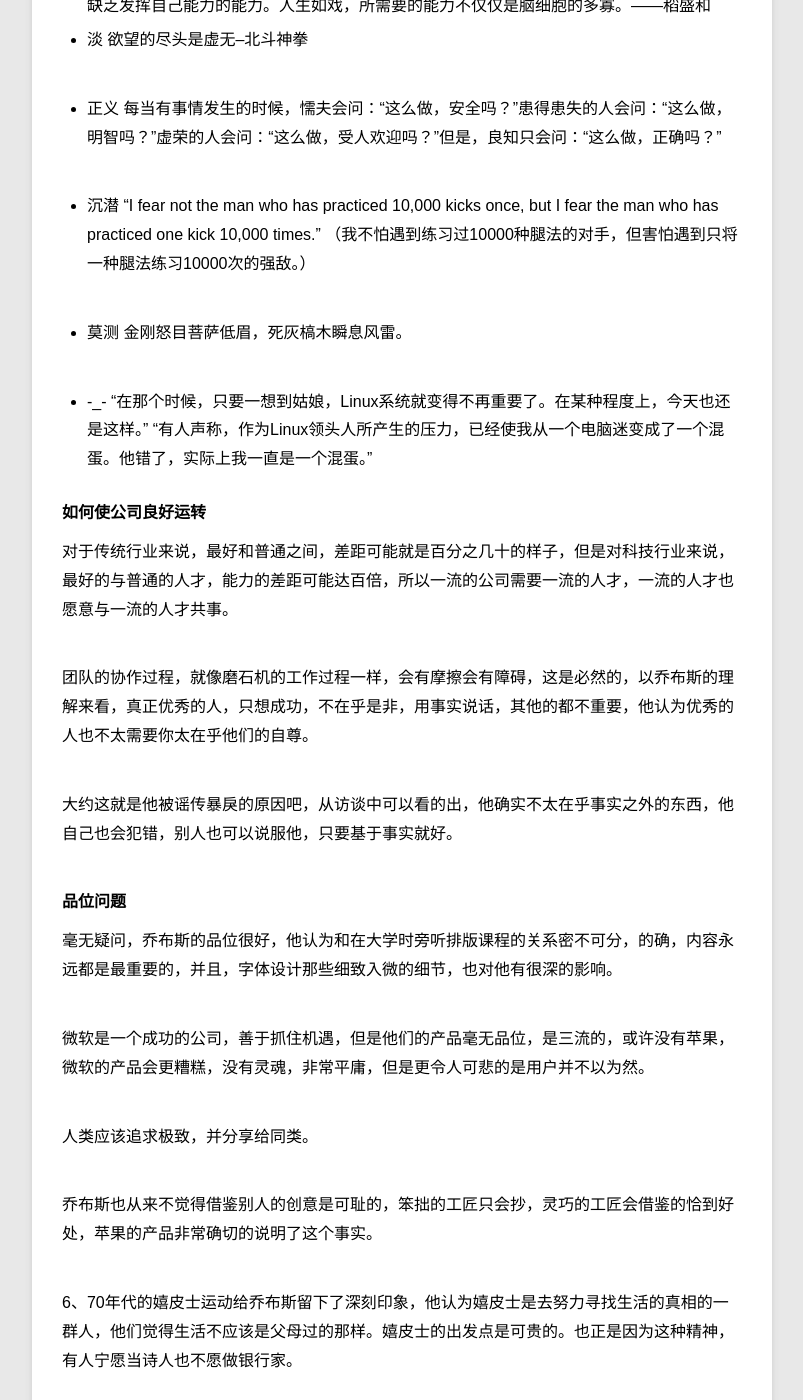
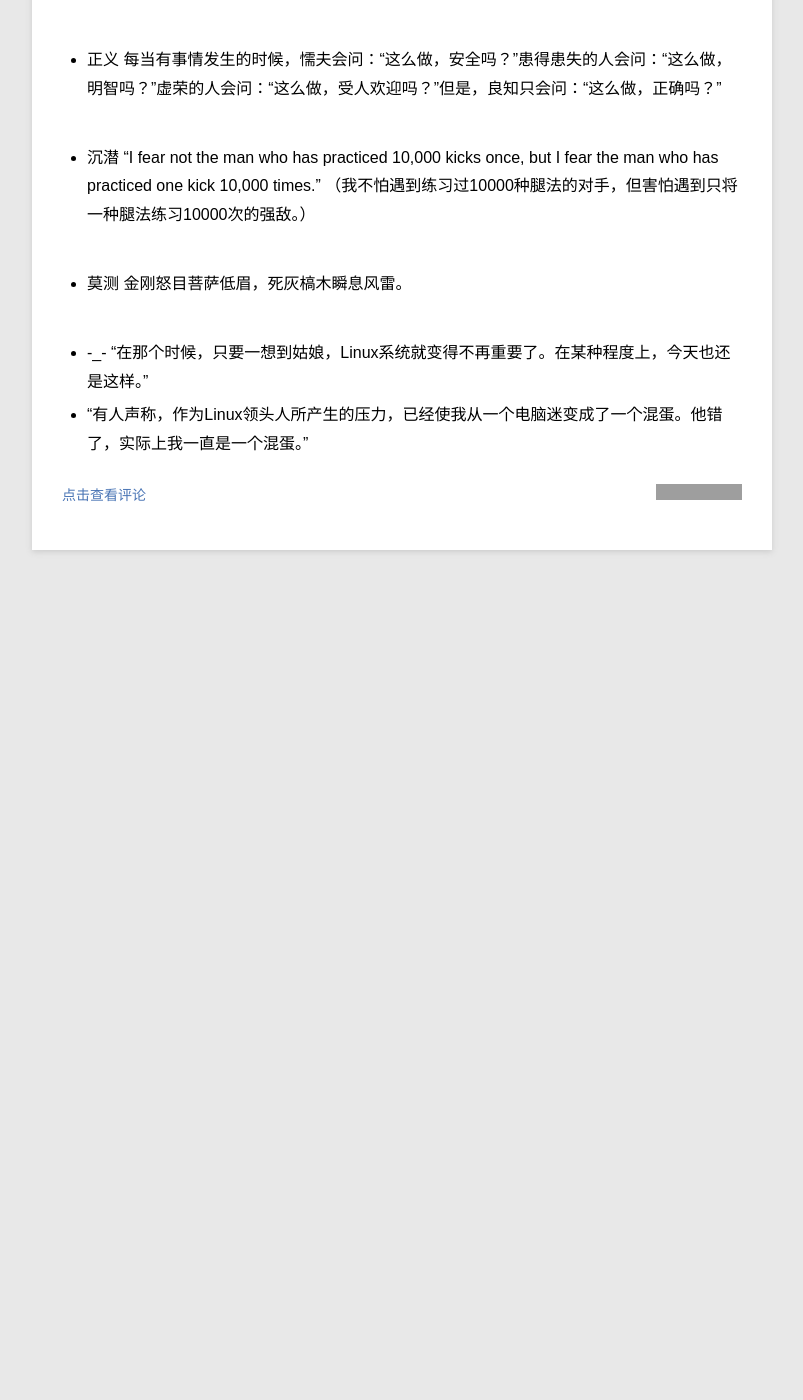
Before and after one commit to zorrock/zorrock.github.io, a Jekyll site: the page built from _posts/opinion/2013-05-14-jobs-interview.md, in a window 1280 px wide and 1400 px high, scrolled down 2221 px. Shown: the whole window, without its empty margins (78-881 px from the left). Built offline with Jekyll 4.4.1, drawn with Linux system fonts in a browser that asks for light colours; Markdown is read by kramdown in place of the engine named in the settings; after the commit the page ends 2851 px from its top, so only the background shows below that; some of the changed text lies outside the part shown; grey boxes are pictures that could not be loaded.

Commit message:
content changed

```diff
--- a/_posts/opinion/2013-05-14-jobs-interview.md
+++ b/_posts/opinion/2013-05-14-jobs-interview.md
@@ -12,9 +12,8 @@
 
 ####器量
 * 人生没有极限，但是却存在着停滞期。你不能在这个阶段停留，要跨越它。如果你跨越不了它，就会被它彻底摧毁。
-    * 直接把一个markdown的文本文件拖放到当前这个页面就可以了
-* 操千曲而后晓声，观千剑而后识器
-* 把自己逼疯，把对手逼死
+* 操千曲而后晓声，观千剑而后识器。
+* 把自己逼疯，把对手逼死。
 
 ####冷峻
 * 海明威说过，“这个世界很美好，我们应该为之奋斗。”我同意后半句。
@@ -63,36 +61,5 @@
 
 * 莫测 金刚怒目菩萨低眉，死灰槁木瞬息风雷。
 
-
 * -_-  "在那个时候，只要一想到姑娘，Linux系统就变得不再重要了。在某种程度上，今天也还是这样。"
-"有人声称，作为Linux领头人所产生的压力，已经使我从一个电脑迷变成了一个混蛋。他错了，实际上我一直是一个混蛋。"
-
-
-####如何使公司良好运转
-
-对于传统行业来说，最好和普通之间，差距可能就是百分之几十的样子，但是对科技行业来说，最好的与普通的人才，能力的差距可能达百倍，所以一流的公司需要一流的人才，一流的人才也愿意与一流的人才共事。
-
-团队的协作过程，就像磨石机的工作过程一样，会有摩擦会有障碍，这是必然的，以乔布斯的理解来看，真正优秀的人，只想成功，不在乎是非，用事实说话，其他的都不重要，他认为优秀的人也不太需要你太在乎他们的自尊。
-
-大约这就是他被谣传暴戾的原因吧，从访谈中可以看的出，他确实不太在乎事实之外的东西，他自己也会犯错，别人也可以说服他，只要基于事实就好。
-
-
-####品位问题
-
-毫无疑问，乔布斯的品位很好，他认为和在大学时旁听排版课程的关系密不可分，的确，内容永远都是最重要的，并且，字体设计那些细致入微的细节，也对他有很深的影响。
-
-微软是一个成功的公司，善于抓住机遇，但是他们的产品毫无品位，是三流的，或许没有苹果，微软的产品会更糟糕，没有灵魂，非常平庸，但是更令人可悲的是用户并不以为然。
-
-人类应该追求极致，并分享给同类。
-
-乔布斯也从来不觉得借鉴别人的创意是可耻的，笨拙的工匠只会抄，灵巧的工匠会借鉴的恰到好处，苹果的产品非常确切的说明了这个事实。
-
-6、70年代的嬉皮士运动给乔布斯留下了深刻印象，他认为嬉皮士是去努力寻找生活的真相的一群人，他们觉得生活不应该是父母过的那样。嬉皮士的出发点是可贵的。也正是因为这种精神，有人宁愿当诗人也不愿做银行家。
-
-乔布斯很欣赏这种精神，他也想把这种精神溶入到产品中。只要用户使用产品，就能感受到这种精神，如果与Macintosh的用户交谈，会发现他们喜爱这个产品，在此之前，你很少听人说真心喜欢某个商业产品——是的，但你可以从Macintosh感受到某种奇妙的东西。
-
-<!--<iframe height="498" width="510" src="http://player.youku.com/embed/XNTUxNDY1NDY4" frameborder="0" style="margin:0 auto"></iframe>-->
-
-<div style="text-align:center">
-<embed src="http://player.youku.com/player.php/sid/XNTUxNDY1NDY4/v.swf" allowFullScreen="true" quality="high" width="480" height="400" align="middle" allowScriptAccess="always" type="application/x-shockwave-flash"></embed>
-</div>
+* "有人声称，作为Linux领头人所产生的压力，已经使我从一个电脑迷变成了一个混蛋。他错了，实际上我一直是一个混蛋。"
```
Also changed, not shown: other parts of _posts/opinion/2013-05-14-jobs-interview.md (+3 -4 lines).
